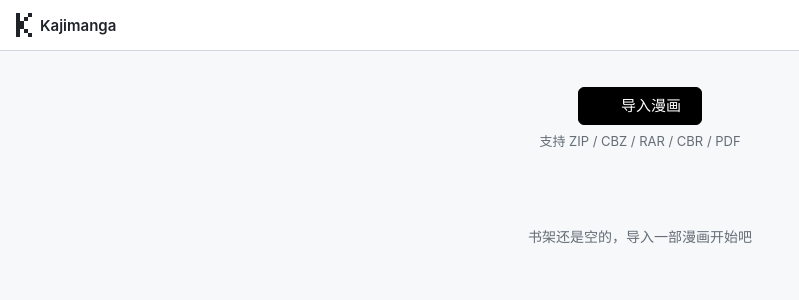
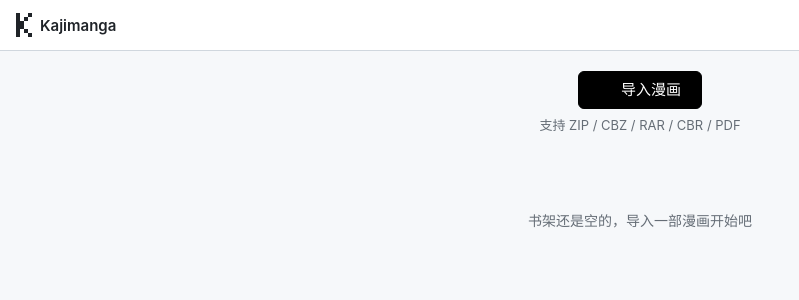
Before and after one commit to oahcz-7891/kajimanga, a React (Vite) app: page / in a window 1280 px wide. Shown: the top 300 px of the page, without its empty margins (0-799 px from the left). Built offline with nearby package versions, Linux system fonts and the light colour scheme; some icons are missing.

Commit message:
chang ui

```diff
--- a/src/styles.css
+++ b/src/styles.css
@@ -980,7 +980,7 @@ button {
   align-items: center;
   justify-content: flex-start;
   gap: 16px;
-  padding: 24px 16px 40px;
+  padding: 0 16px 40px;
   overflow-y: auto;
 }
 
@@ -993,7 +993,7 @@ button {
   flex-direction: column;
   align-items: center;
   gap: 6px;
-  padding: 12px 0;
+  padding: 20px 0 12px;
   width: 100%;
   background: var(--bg-subtle);
 }
```
